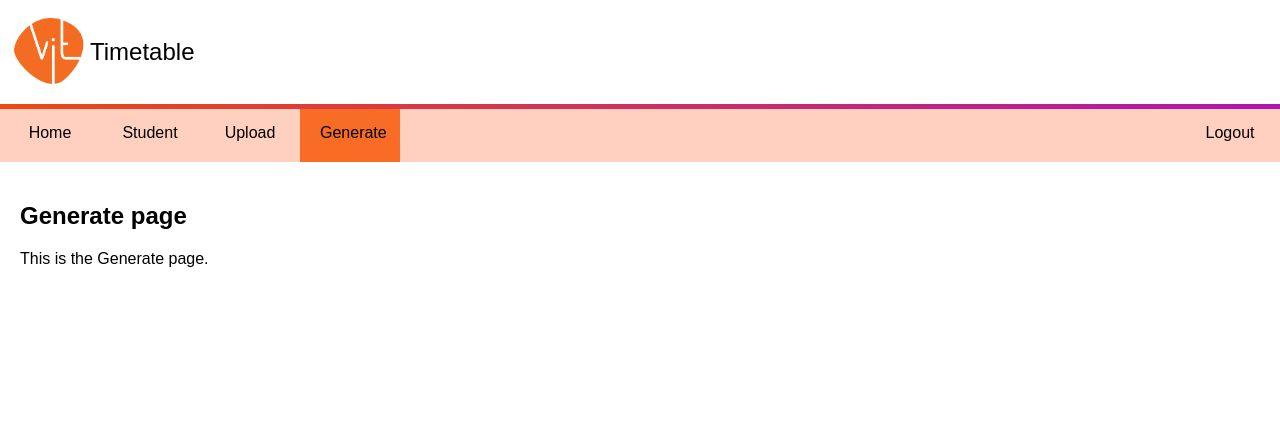
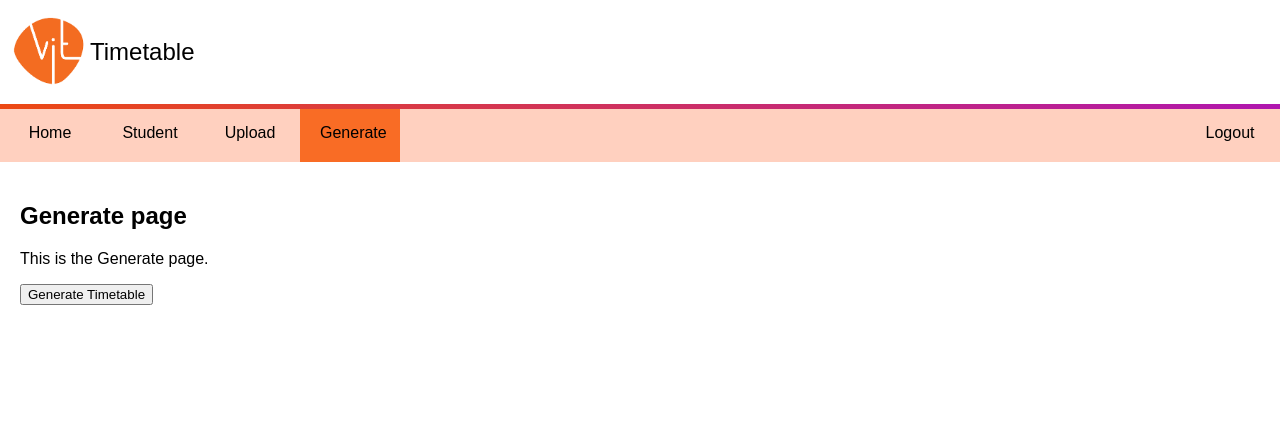
Before and after one commit to dinosauryeo/IT-project, a Flask app: page /generate in a window 1280 px wide. Shown: the top 422 px of the page. Run offline with Flask 3, Linux system fonts and the light colour scheme.

Commit message:
update generate

```diff
--- a/app.py
+++ b/app.py
@@ -10,7 +10,7 @@ import yagmail
 import mongoDB
 from datetime import datetime
 from mongoDB import insert_student_data
-
+from mongoDB import insert_student_data, read_student_enrollment_from_mongo, read_subject_info_from_mongo
 
 current_dir = os.path.dirname(os.path.abspath(__file__))
 
@@ -256,3 +256,49 @@ def relogin():
 
 if __name__ == '__main__':
     app.run(debug=True)
+
+
+
+
+
+
+
+
+@app.route('/generate_timetable', methods=['POST'])
+def generate_timetable():
+    print("generate_timetable route called")  # Add this line to debug
+    try:
+        students = read_student_enrollment_from_mongo()
+        subjects = read_subject_info_from_mongo()
+
+        # 创建一个空的时间表
+        timetable = {}
+
+        # 假设每个学生有一个空的时间表
+        for student in students:
+            student_id = student["StudentID"]
+            timetable[student_id] = []
+
+            # 对于每个学生，找到他们的课程并生成时间表
+            enrolled_courses = student.get("ENRL", [])
+            for course in enrolled_courses:
+                # 查找科目详情
+                subject_info = next((sub for sub in subjects if sub["subjectCode"] == course), None)
+                if subject_info:
+                    timetable[student_id].append(subject_info)
+
+        # 保存时间表到 MongoDB
+        client = mongoDB.login()
+        db = client['Students-Timetable']
+        collection = db['Timetables']
+
+        # 插入时间表数据
+        result = collection.insert_one({
+            'timestamp': datetime.now(),
+            'timetable': timetable
+        })
+
+        return jsonify({"status": "success", "message": "Timetable generated and saved", "id": str(result.inserted_id)}), 200
+    except Exception as e:
+        print(f"An error occurred while generating or saving timetable: {e}")
+        return jsonify({"status": "error", "message": "Failed to generate or save timetable"}), 500
--- a/templates/generate.html
+++ b/templates/generate.html
@@ -3,15 +3,14 @@
 <head>
     <meta charset="UTF-8">
     <meta name="viewport" content="width=device-width, initial-scale=1.0">
-
     <title>VIT Timetable</title>
-    <link rel="stylesheet" href="static/css/styles2.css">
+    <link rel="stylesheet" href="{{ url_for('static', filename='css/styles2.css') }}">
 </head>
 <body>
     <div class="header">
         <div class="logo">
             <a href="javascript:void(0);" onclick="loadHomePage()">
-                        <img src="static/images/logoitself.png" alt="VIT Logo">
+                <img src="{{ url_for('static', filename='images/logoitself.png') }}" alt="VIT Logo">
             </a>
         </div>
         <div class="title">Timetable</div>
@@ -31,9 +30,9 @@
         <div id="generate" class="page active">
             <h2>Generate page</h2>
             <p>This is the Generate page.</p>
+            <button onclick="generateTimetable()">Generate Timetable</button> <!-- Button to trigger timetable generation -->
         </div>
     </div>
-
-    <script src="static/js/script2.js"></script>
+    <script src="static/js/script5.js"></script>
 </body>
 </html>
--- /dev/null
+++ b/templates/static/js/script5.js
@@ -0,0 +1,29 @@
+function generateTimetable() {
+    fetch('/generate_timetable', {
+        method: 'POST',
+        headers: {
+            'Content-Type': 'application/json'
+        },
+        // Adding a body with empty object as your Flask route doesn’t need specific data
+        body: JSON.stringify({})
+    })
+    .then(response => {
+        // Check if the response is OK (status code 200-299)
+        if (!response.ok) {
+            throw new Error(`HTTP error! status: ${response.status}`);
+        }
+        return response.json();
+    })
+    .then(data => {
+        if (data.status === 'success') {
+            console.log('Timetable generated and saved with ID:', data.id);
+            alert('Timetable generated and saved successfully!');
+        } else {
+            alert('Failed to generate timetable: ' + data.message);
+        }
+    })
+    .catch(error => {
+        console.error('Error generating timetable:', error);
+        alert('An error occurred while generating the timetable. Please try again later.');
+    });
+}
```
Lines whose indentation alone changed are shown as unchanged.
